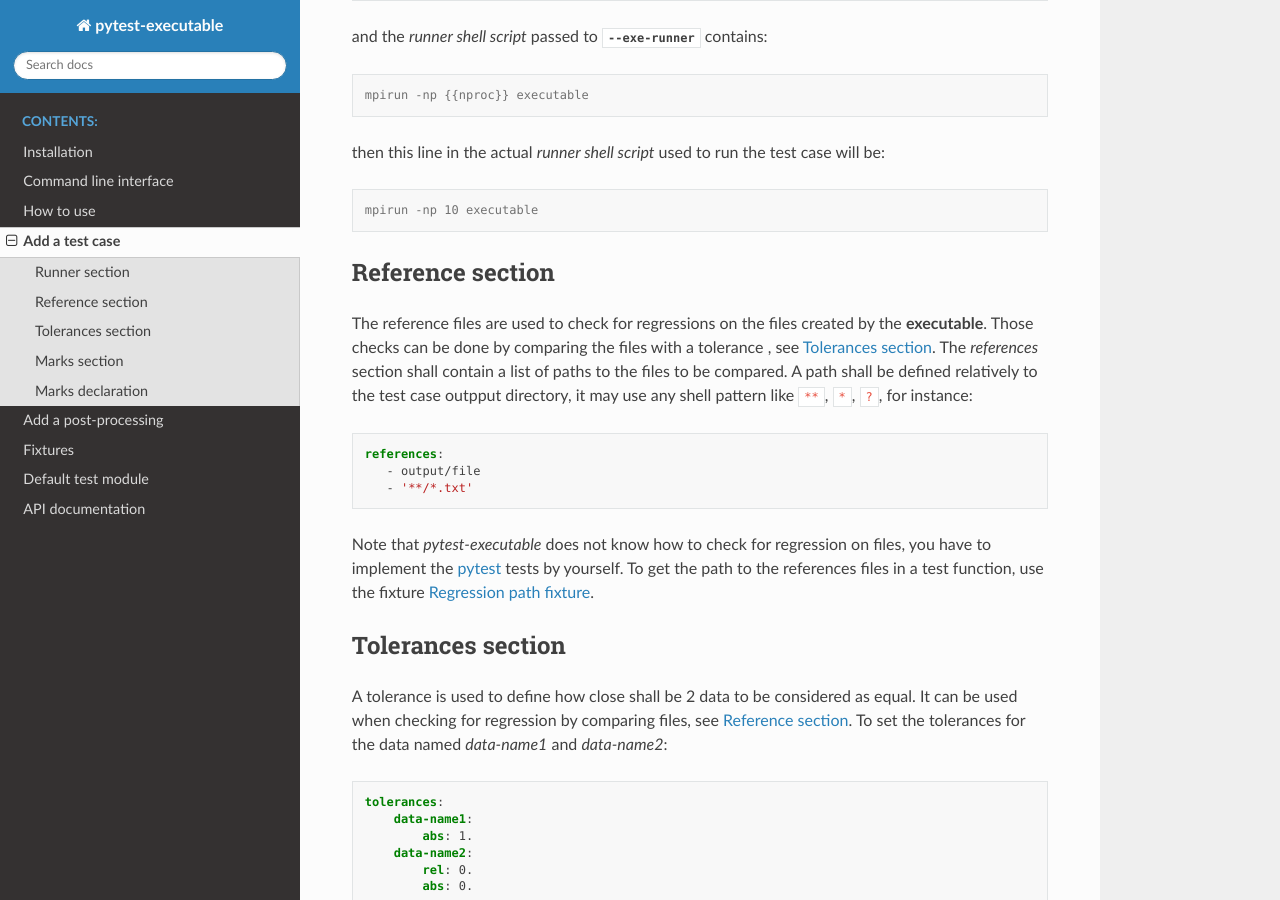
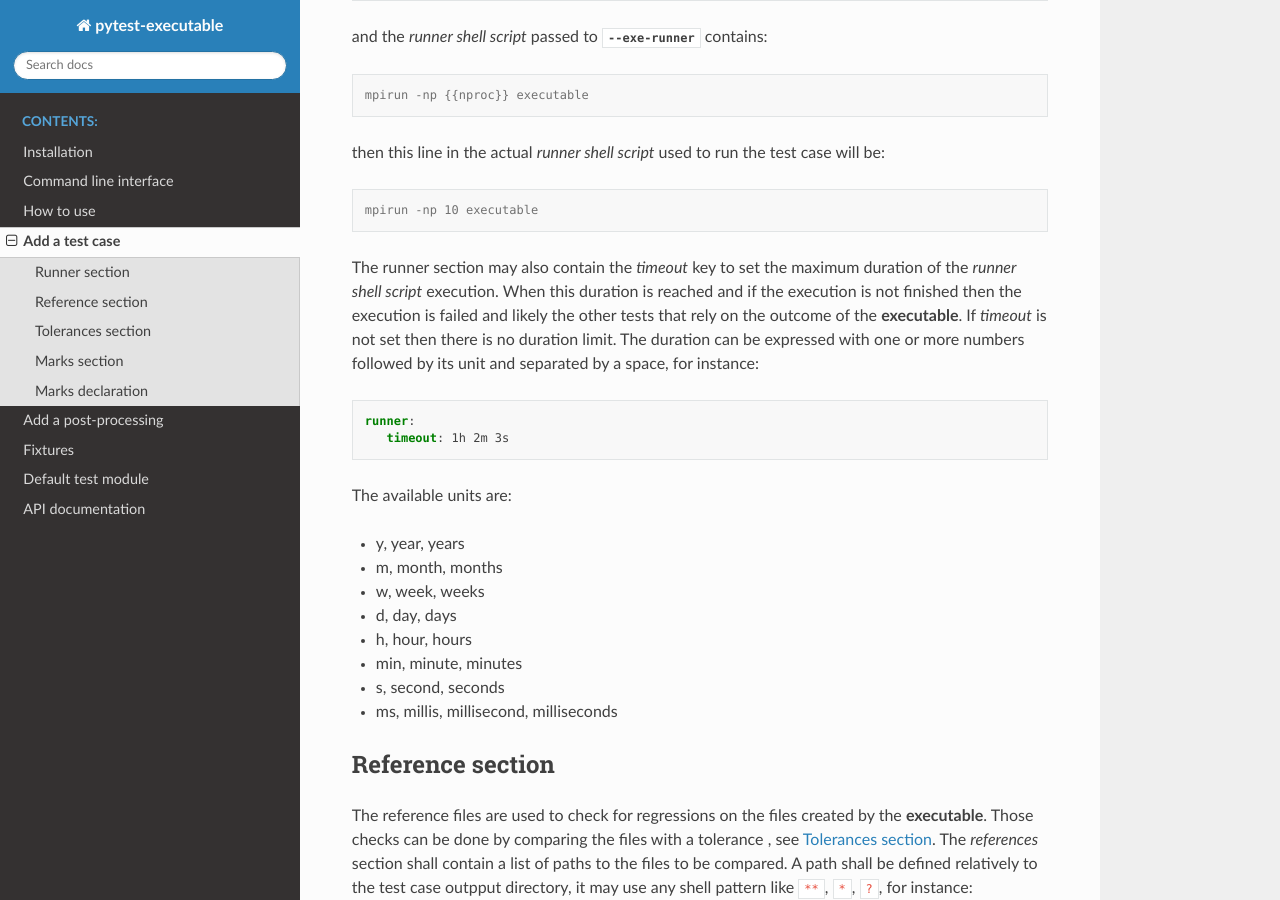
Before and after one commit to CS-SI/pytest-executable, a Sphinx documentation site: the page built from doc/test-case.rst, in a window 1280 px wide and 900 px high, scrolled down 1878 px. Built offline with Sphinx 7.4.7 and the Read the Docs theme 2.0.0, drawn with Linux system fonts in a browser that asks for light colours.

Commit message:
feat: add runner timeout setting

```diff
--- a/CHANGELOG.rst
+++ b/CHANGELOG.rst
@@ -26,6 +26,7 @@
 ~~~~~
 - Testing on MacOS.
 - :option:`--exe-test-module` cli option for setting the default test module
+- Add timeout setting for the runner execution.
 
 0.4.0 - 2020-05-03
 ------------------
--- a/doc/requirements.txt
+++ b/doc/requirements.txt
@@ -2,3 +2,4 @@
 sphinx-autodoc-typehints
 sphinx_rtd_theme
 sphinxcontrib.spelling
+delta
--- a/doc/test-case.rst
+++ b/doc/test-case.rst
@@ -91,6 +91,29 @@
 
    mpirun -np 10 executable
 
+The runner section may also contain the *timeout* key to set the maximum
+duration of the |runner| execution. When this duration is reached and if the
+execution is not finished then the execution is failed and likely the other
+tests that rely on the outcome of the |exe|. If *timeout* is not set then there
+is no duration limit. The duration can be expressed with one or more numbers
+followed by its unit and separated by a space, for instance:
+
+.. code-block:: yaml
+
+   runner:
+      timeout: 1h 2m 3s
+
+The available units are:
+
+- y, year, years
+- m, month, months
+- w, week, weeks
+- d, day, days
+- h, hour, hours
+- min, minute, minutes
+- s, second, seconds
+- ms, millis, millisecond, milliseconds
+
 .. _yaml-ref:
 
 Reference section
--- a/setup.cfg
+++ b/setup.cfg
@@ -36,6 +36,7 @@
     pyyaml >=3,<6
     jsonschema >=2,<4
     jinja2 >=2.7,<3
+    delta ==0.4
     dataclasses;python_version<'3.7'
 
 [options.entry_points]
@@ -102,7 +103,7 @@
 # warn_return_any = True
 # no_implicit_reexport = True
 
-[mypy-numpy,pytest,_pytest.*,py,setuptools,jsonschema]
+[mypy-numpy,pytest,_pytest.*,py,setuptools,jsonschema,delta]
 ignore_missing_imports = True
 
 [mypy-pytest_executable._version]
--- a/src/pytest_executable/test-settings-schema.yaml
+++ b/src/pytest_executable/test-settings-schema.yaml
@@ -37,6 +37,9 @@
 properties:
     runner:
         type: object
+        properties:
+            timeout:
+                type: string
     marks:
         $ref: "#/definitions/stringArray"
     references:
```
Also changed, not shown: 8 other files.
